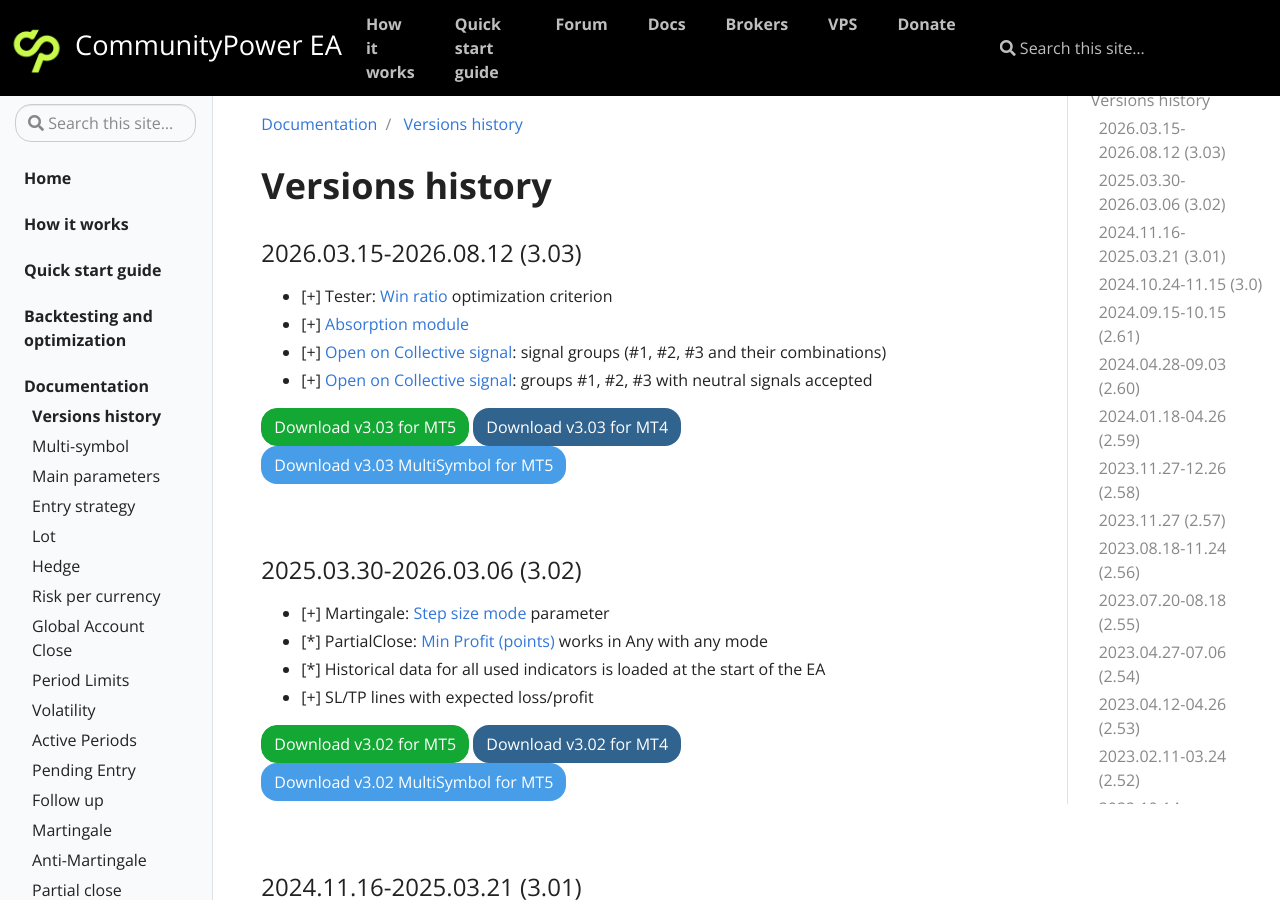
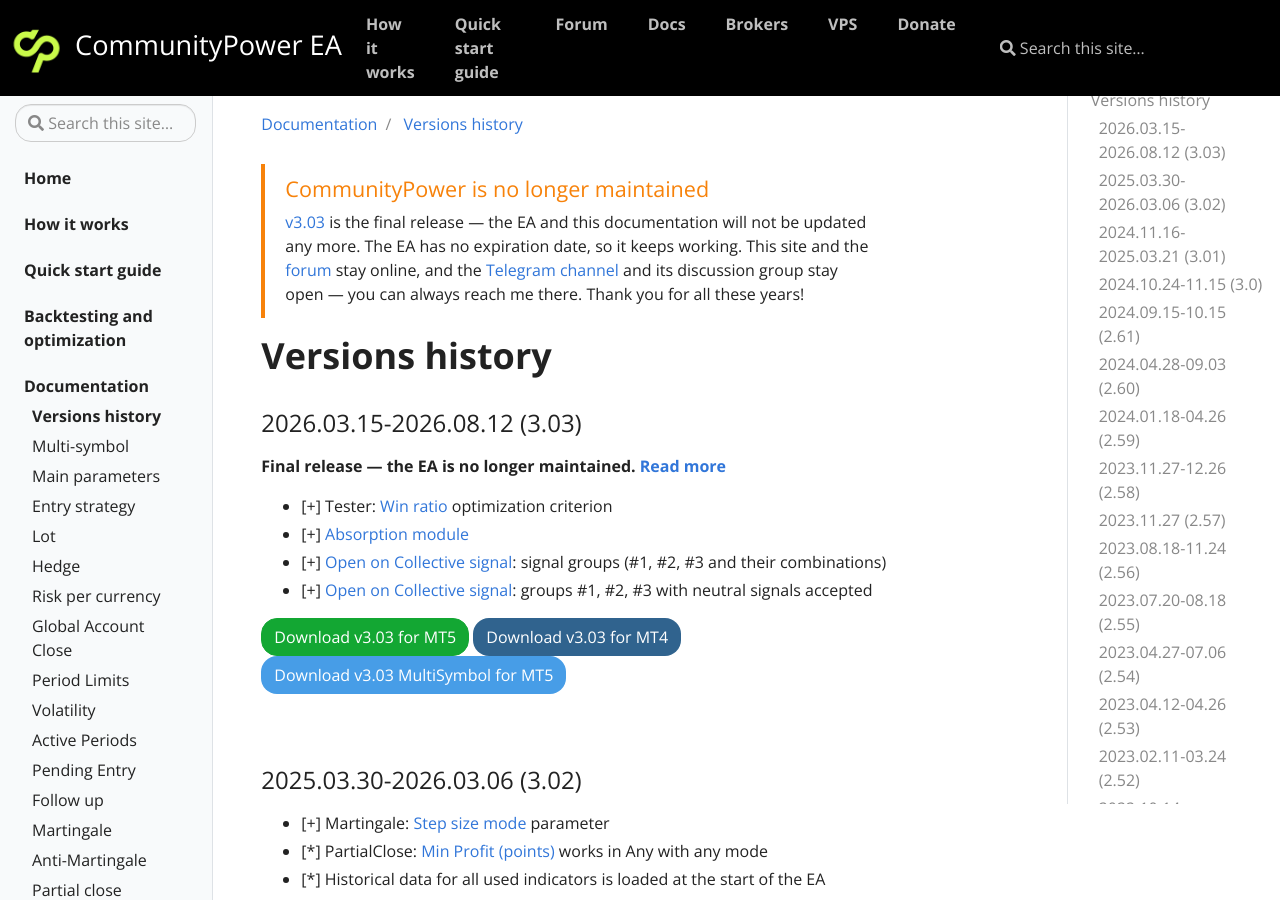
Before and after one commit to komposter/CommunityPowerEA.com, a Jekyll site: the page built from _docs/versions-history.md, in a window 1280 px wide and 900 px high. Built offline with Jekyll 4.4.1, drawn with Linux system fonts in a browser that asks for light colours.

Commit message:
Announce that the EA is no longer maintained
- site-wide notice above the page content (_includes/discontinued.html),
  one file to drop when it is no longer needed
- versions-history: mark 3.03 as the final release

Claude-Session: https://claude.ai/code/session_01V2Tic1fQwnXm9EPkAtCw17

```diff
--- a/_docs/versions-history.md
+++ b/_docs/versions-history.md
@@ -9,6 +9,8 @@ permalink: /docs/versions-history
 
 <a id="3.03"></a>
 ### 2026.03.15-2026.08.12 (3.03)
+**Final release — the EA is no longer maintained. [Read more](https://t.me/CommunityPowerNews)**
+
 * [+] Tester: [Win ratio](/docs/backtesting-and-optimization#custom-optimization-criterion) optimization criterion
 * [+] [Absorption module](/docs/follow-up#absorption)
 * [+] [Open on Collective signal](/docs/entry-strategy#open-on-parameter-for-each-filter): signal groups (#1, #2, #3 and their combinations)
--- /dev/null
+++ b/_includes/discontinued.html
@@ -0,0 +1,8 @@
+<div class="alert alert-warning" role="alert">
+<h4 class="alert-heading">CommunityPower is no longer maintained</h4>
+<a href="{{ site.baseurl }}/docs/versions-history#3.03">v3.03</a> is the final release — the EA and this
+documentation will not be updated any more. The EA has no expiration date, so it keeps working. This site and
+the <a href="https://forum.communitypowerea.com/">forum</a> stay online, and the
+<a href="https://t.me/CommunityPowerNews">Telegram channel</a> and its discussion group stay open — you can
+always reach me there. Thank you for all these years!
+</div>
--- a/_layouts/default.html
+++ b/_layouts/default.html
@@ -77,6 +77,8 @@
               {% endif %}
             {% endif %}
 
+            {% include discontinued.html %}
+
 	      {{ content }}
               {% if section.links %}<div class="section-index">
                <hr class="panel-line">{% for child in section.links %}
```
